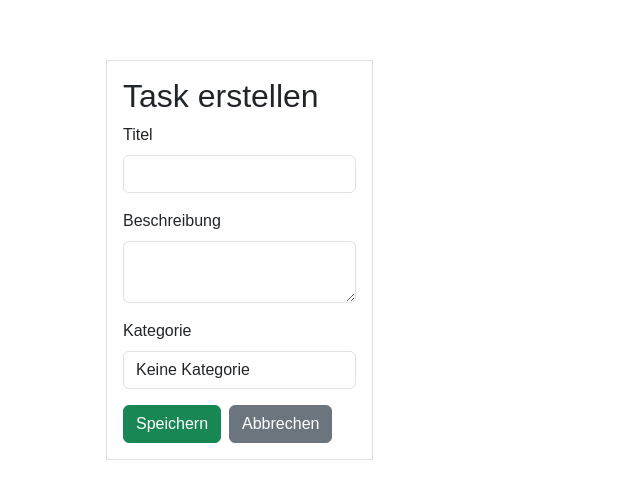
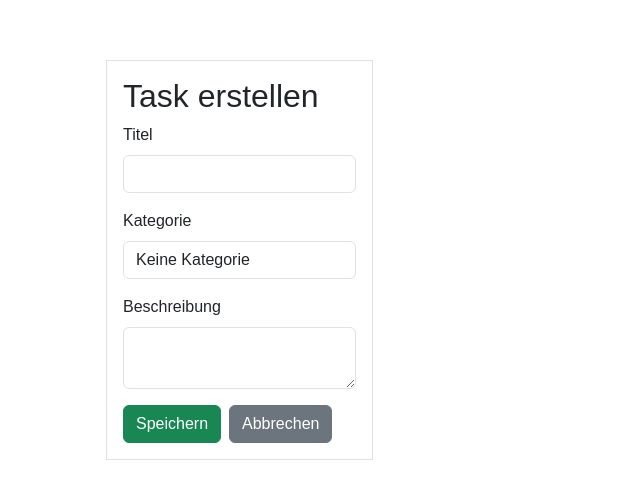
Before and after one commit to H14d3n/todoodle, a Vue app: page /create in a window 1280 px wide. Shown: the part 184-682 px from the top of the page, without its empty margins (0-640 px from the left). Built offline with nearby package versions, Linux system fonts and the light colour scheme.

Commit message:
[Update] Change position of Category form

```diff
--- a/src/views/CreateView.vue
+++ b/src/views/CreateView.vue
@@ -7,10 +7,6 @@
         <input v-model="newTodo.title" type="text" class="form-control">
       </div>
       <div class="mb-3">
-        <label class="form-label">Beschreibung</label>
-        <textarea v-model="newTodo.description" class="form-control"></textarea>
-      </div>
-      <div class="mb-3">
         <label class="form-label">Kategorie</label>
         <select v-model="newTodo.category" class="form-control">
           <option value="">Keine Kategorie</option>
@@ -18,6 +14,10 @@
             {{ category }}
           </option>
         </select>
+      </div>
+      <div class="mb-3">
+        <label class="form-label">Beschreibung</label>
+        <textarea v-model="newTodo.description" class="form-control"></textarea>
       </div>
       <button type="submit" class="btn btn-success">Speichern</button>
       <button type="button" @click="$emit('closeCreate')" class="btn btn-secondary ms-2">Abbrechen</button>
--- a/src/views/EditView.vue
+++ b/src/views/EditView.vue
@@ -7,10 +7,6 @@
         <input v-model="editedTodo.title" type="text" class="form-control">
       </div>
       <div class="mb-3">
-        <label class="form-label">Beschreibung</label>
-        <textarea v-model="editedTodo.description" class="form-control"></textarea>
-      </div>
-      <div class="mb-3">
         <label class="form-label">Kategorie</label>
         <select v-model="editedTodo.category" class="form-control">
           <option value="">Keine Kategorie</option>
@@ -18,6 +14,10 @@
             {{ category }}
           </option>
         </select>
+      </div>
+      <div class="mb-3">
+        <label class="form-label">Beschreibung</label>
+        <textarea v-model="editedTodo.description" class="form-control"></textarea>
       </div>
       <button type="submit" class="btn btn-success">Speichern</button>
       <button type="button" @click="$emit('closeEdit')" class="btn btn-secondary ms-2">Abbrechen</button>
```
